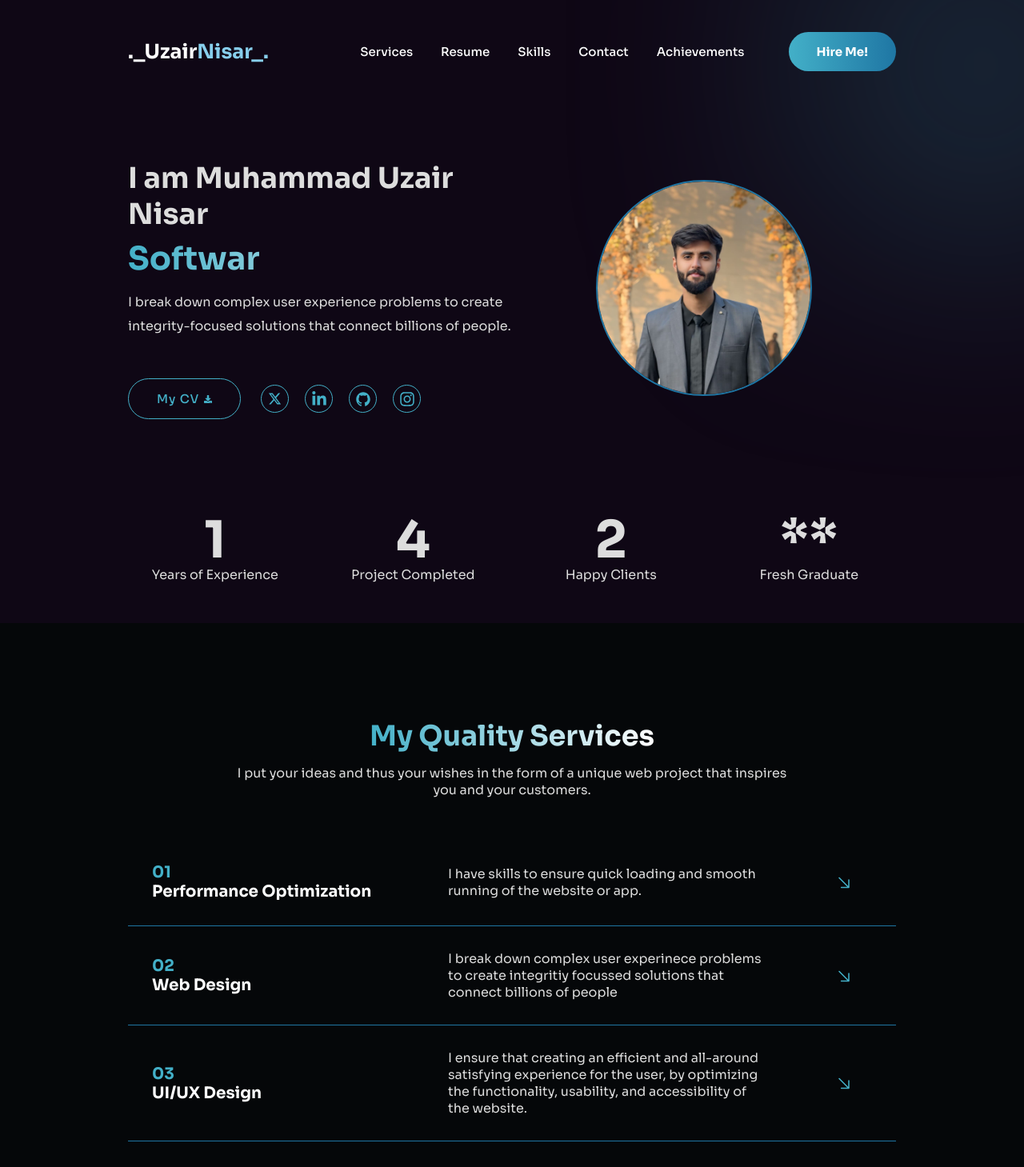
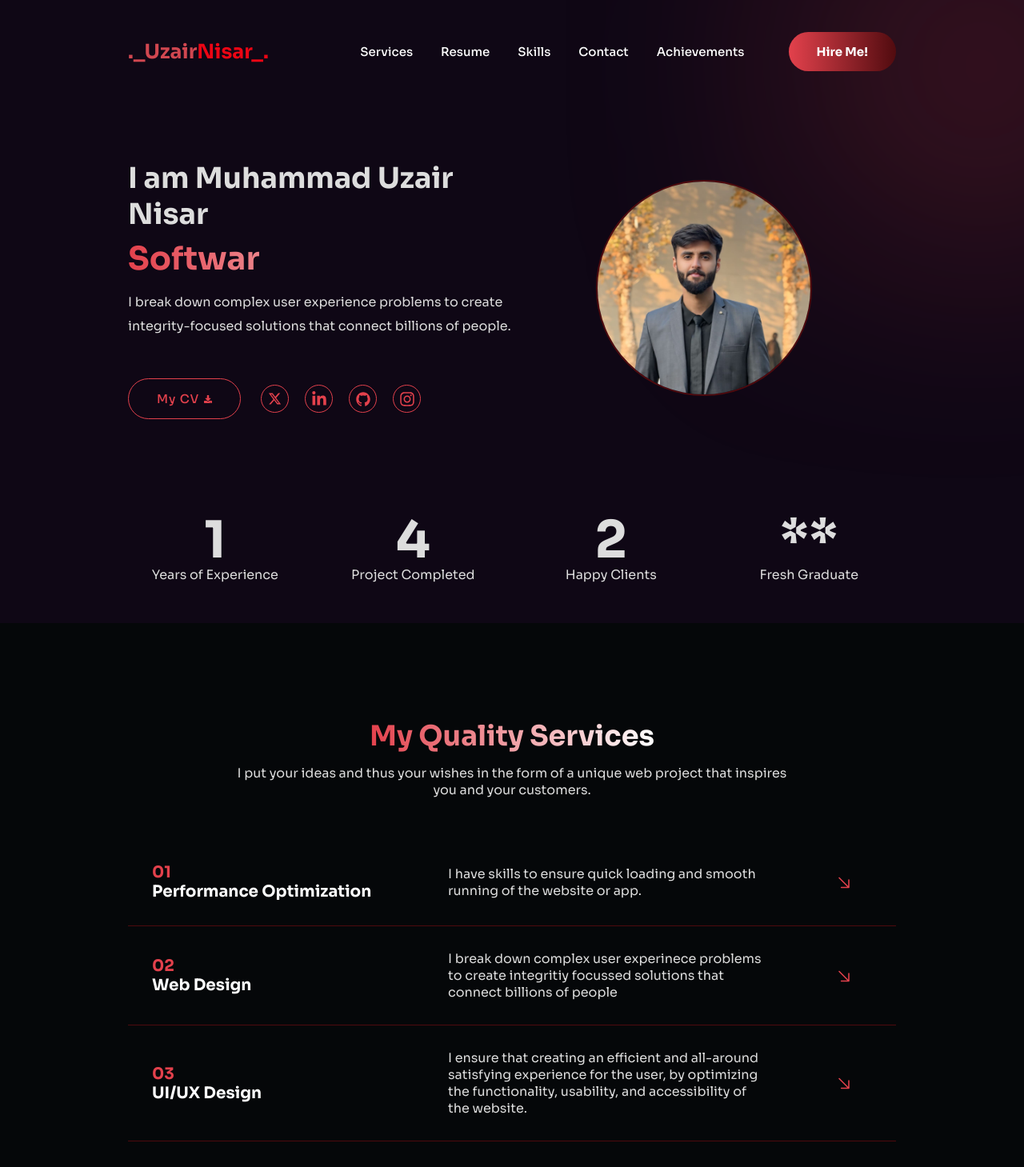
Before and after one commit to chuzairnisar425/react_portfolio, a React (Vite) app: page / in a window 1280 px wide. Shown: the top 1459 px of the page at 80% size. Built offline with nearby package versions, Linux system fonts and the light colour scheme.

Commit message:
body color change

```diff
--- a/src/assets/data/data.js
+++ b/src/assets/data/data.js
@@ -147,19 +147,26 @@ export const projects = [
 ];
 
 export const experienceData = [
+ {
+    id: 1,
+    time: "April'2025 - Present",
+    title: "ReactJs Developer",
+    institute: "NERDFLOW PVT LTD",
+    desc: 'At NERDFLOW, I Worked on a company product that was targeted the niche of restaurant, worked on a Digital menu-items order management as well where we can track the order from both user end and admin end.',
+  },
   {
-    id: 1,
+    id: 2,
     time: "June'2024 - August'2024",
     title: "Frontend Developer",
-    institute: "Appium Logics Solution, Remote",
+    institute: "Appium Logics Solution",
     desc: 'At Appium Logic Solutions, I refined my front-end skills by designing user interfaces, optimizing performance, and delivering high-quality solutions.',
 
   },
   {
-    id: 2,
+    id: 3,
     time: "May'2023 - August'2023",
     title: "Frontend Developer",
-    institute: "Intern at  Bytewise Limited Private, Remote",
+    institute: "Bytewise PVT LTD",
     desc: 'At ByteWise Limited, I fostered a collaborative environment that enhanced team productivity, while working on diverse projects to develop intuitive, responsive interfaces.',
   },
 
@@ -249,7 +256,7 @@ export const blogs = [
     id: 1,
     image: "../images/blog/frontend.jpeg",
     category: "Click here",
-    categoryLink: "https://www.linkedin.com/posts/muhammad-uzair-nisar-629490248_welcome-newhire-teamlead-activity-7178051954646913024-k1Qv?utm_source=share&utm_medium=member_desktop",
+    categoryLink: "https://www.linkedin.com/posts/muhammad-uzair-nisar_welcome-newhire-teamlead-activity-7178051954646913024-k1Qv?utm_source=share&utm_medium=member_desktop",
     date: "Oct 01, 2022",
     commentCount: 0,
     title: "Frontend Developer",
@@ -258,7 +265,7 @@ export const blogs = [
     id: 2,
     image: "../images/blog/beta.jpg",
     category: "Click here",
-    categoryLink: "https://www.linkedin.com/posts/muhammad-uzair-nisar-629490248_ascending-to-beta-level-activity-7191870403177234433-Z-zN?utm_source=share&utm_medium=member_desktop",
+    categoryLink: "https://www.linkedin.com/posts/muhammad-uzair-nisar_ascending-to-beta-level-activity-7191870403177234433-Z-zN?utm_source=share&utm_medium=member_desktop",
     date: "Nov 01, 2022",
     commentCount: 0,
     title: "Beta MLSA",
@@ -267,7 +274,7 @@ export const blogs = [
     id: 3,
     image: "../images/blog/alpha.jpeg",
     category: "Click here",
-    categoryLink: "https://www.linkedin.com/posts/muhammad-uzair-nisar-629490248_mlsa-alphamilestone-techjourney-activity-7142574768112803840-rHAL?utm_source=share&utm_medium=member_desktop",
+    categoryLink: "https://www.linkedin.com/posts/muhammad-uzair-nisar_mlsa-alphamilestone-techjourney-activity-7142574768112803840-rHAL?utm_source=share&utm_medium=member_desktop",
 
     date: "Dec 01, 2022",
     commentCount: 0,
@@ -277,7 +284,7 @@ export const blogs = [
     id: 4,
     image: "../images/blog/msla.jpeg",
     category: "Click here",
-    categoryLink: "https://www.linkedin.com/posts/muhammad-uzair-nisar-629490248_microsoftlearnstudentambassador-mlsa-techcommunity-activity-7136594516949544960-xr_C?utm_source=share&utm_medium=member_desktop",
+    categoryLink: "https://www.linkedin.com/posts/muhammad-uzair-nisar_microsoftlearnstudentambassador-mlsa-techcommunity-activity-7136594516949544960-xr_C?utm_source=share&utm_medium=member_desktop",
 
     date: "Jan 01, 2023",
     commentCount: 0,
@@ -287,7 +294,7 @@ export const blogs = [
     id: 5,
     image: "../images/blog/bytewise.jpeg",
     category: "Click here",
-    categoryLink: "https://www.linkedin.com/posts/muhammad-uzair-nisar-629490248_bytewise-frontenddevelopment-intenship-activity-7087008852897931264-kaE2?utm_source=share&utm_medium=member_desktop",
+    categoryLink: "https://www.linkedin.com/posts/muhammad-uzair-nisar_bytewise-frontenddevelopment-intenship-activity-7087008852897931264-kaE2?utm_source=share&utm_medium=member_desktop",
 
     date: "Feb 01, 2023",
     commentCount: 0,
@@ -297,7 +304,7 @@ export const blogs = [
     id: 6,
     image: "../images/blog/ibmcertified.png",
     category: "Click here",
-    categoryLink: "https://www.linkedin.com/posts/muhammad-uzair-nisar-629490248_front-end-development-with-react-was-issued-activity-7084489366198267905-Y9Gb?utm_source=share&utm_medium=member_desktop",
+    categoryLink: "https://www.linkedin.com/posts/muhammad-uzair-nisar_front-end-development-with-react-was-issued-activity-7084489366198267905-Y9Gb?utm_source=share&utm_medium=member_desktop",
 
     date: "Mar 01, 2023",
     commentCount: 0,
--- a/src/components/common/Footer.jsx
+++ b/src/components/common/Footer.jsx
@@ -33,7 +33,7 @@ export const Footer = () => {
           </div>
           <div className="copy-text" >
             <p style={{ display: 'flex', justifyContent: 'center', alignItems: 'center' }}>
-              &copy; 2024 Made with  <HiHeart style={{ color: 'red', marginLeft: '3px', marginRight: '3px ' }} />  by
+              &copy; 2025 Made with  <HiHeart style={{ color: 'red', marginLeft: '3px', marginRight: '3px ' }} />  by
               <a href="https://www.linkedin.com/in/muhammad-uzair-nisar-629490248/" target="_blank" style={{ marginLeft: '5px' }}>
                 <span style={{ color: 'white' }}>  UzairNisar</span>
               </a>
--- a/src/screen/Resume.jsx
+++ b/src/screen/Resume.jsx
@@ -33,8 +33,8 @@ export const Resume = () => {
               {experienceData.map((item, index) => (
                 <motion.div className="resume-item" key={item.id} variants={fadeIn("up", index * 0.2)}>
                   <div className="time">{item.time}</div>
-                  <h3 className="resume-title">{item.title}</h3>
-                  <div className="institute">{item.institute}</div>
+                  <h3 className="resume-title">{item.institute}</h3>
+                  <div className="institute">{item.title}</div>
                   <div className="institute" style={{ textAlign: "justify" }}>{item.desc}</div>
                 </motion.div>
               ))}
--- a/src/styles/index.css
+++ b/src/styles/index.css
@@ -21,8 +21,8 @@
   --tj-black-2: #050709;
   --tj-heading-primary: #102039;
   --tj-heading-secondary: #ea1826;
-  --tj-theme-primary: #43b0c8;
-  --tj-theme-secondary: #1e75a3;
+  --tj-theme-primary: #e3414c;
+  --tj-theme-secondary: #4e0a0e;
   --tj-theme-accent-1: #0f0715;
   --tj-theme-accent-2: #140c1c;
   --tj-grey-1: #747779;
@@ -590,7 +590,7 @@ header .logo-box {
   width: 150px;
 } */
 .firstName {
-  color: white;
+  color: #d14750;
   font-size: 25px;
   font-weight: bold;
 
@@ -598,7 +598,7 @@ header .logo-box {
 
 .lastName {
 
-  color: skyblue;
+  color: #ec0514;
   font-size: 25px;
   font-weight: bold;
 }
@@ -1311,6 +1311,7 @@ header .logo-box {
   font-size: 25px;
   text-transform: uppercase;
   margin-bottom: 8px;
+
 }
 
 /* --------------   End: Resume Section --------------*/
@@ -2333,13 +2334,13 @@ footer img {
   }
 
   .resume-widget .resume-item .resume-title {
-    font-size: 15px;
-  }
-
-  .resume-widget .resume-item .resume-title .institute {
+    font-size: 25px;
+  }
+
+  .resume-widget .resume-item  .institute {
     font-size: 12px;
-  }
-
+    /* color:red */
+  }
   .skills-section {
     padding-bottom: 60px;
     padding-top: 60px;
```
